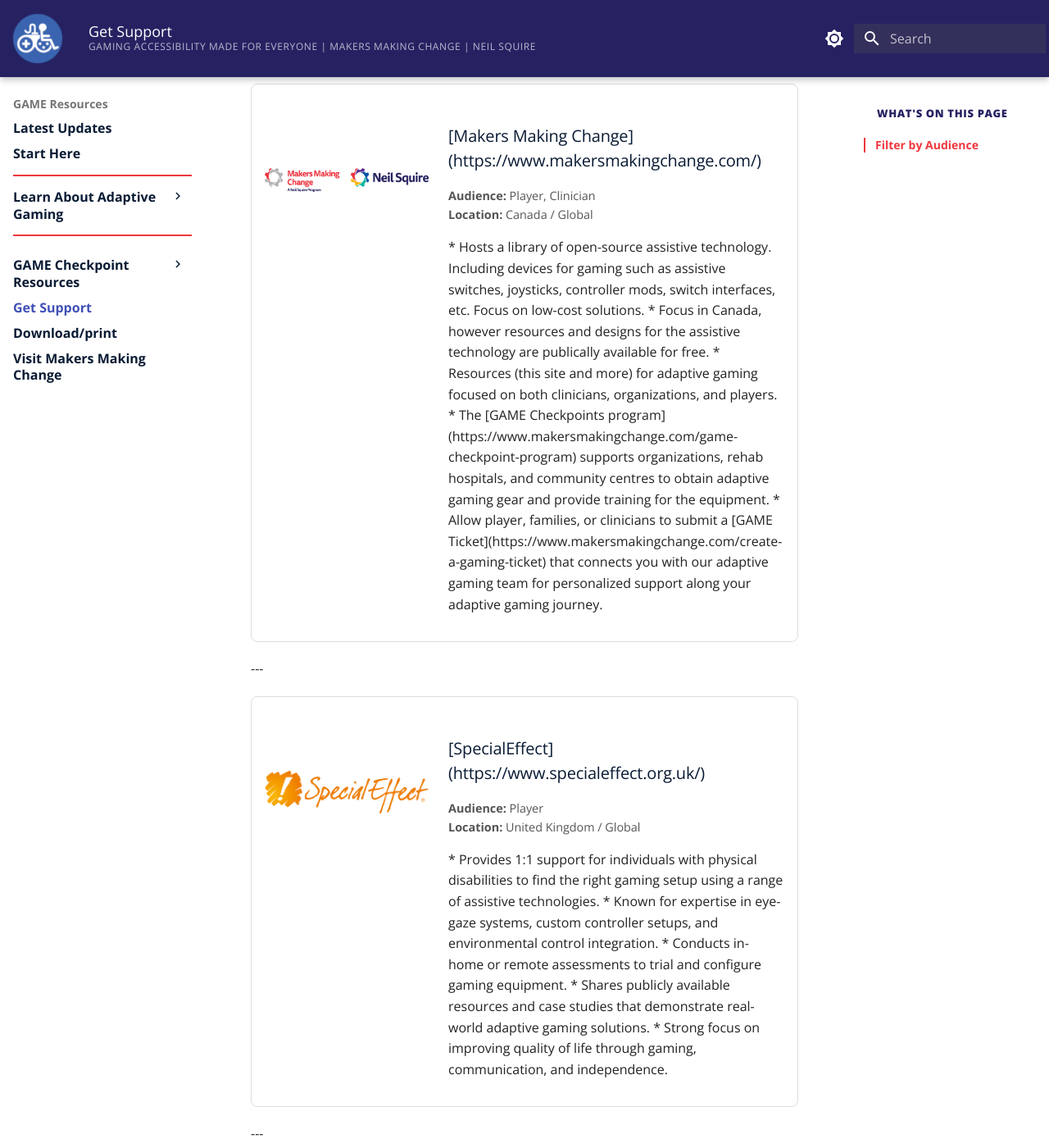
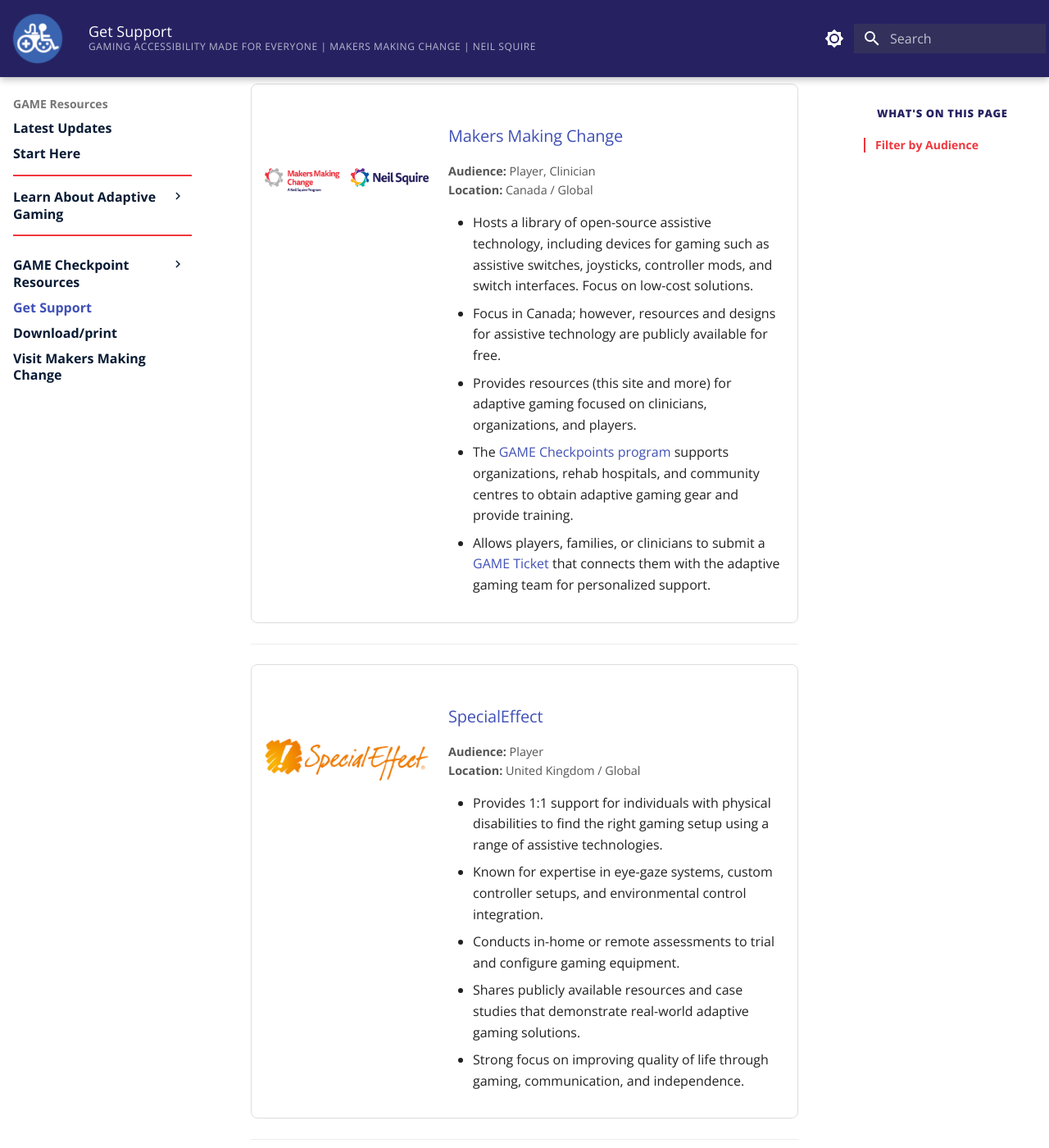
Before and after one commit to tjfentie/GAME-Resource-Test, an MkDocs documentation site: the page built from docs/support.md, in a window 1280 px wide and 1400 px high, scrolled down 454 px. Shown: the whole window at 82% size. Built offline with MkDocs 1.6.1 and Material for MkDocs 9.7.7, drawn with Linux system fonts in a browser that asks for light colours; some of the changed text lies outside the part shown.

Commit message:
Update support.md

```diff
--- a/docs/support.md
+++ b/docs/support.md
@@ -11,7 +11,6 @@ Are you looking for support as either a clinician or an individual looking to ge
 ## Filter by Audience
 
 <div class="filter-panel">
-
   <label class="filter-option">
     <input type="checkbox" value="player" onchange="applyFilters()">
     <span>Player/Individual</span>
@@ -21,145 +20,148 @@ Are you looking for support as either a clinician or an individual looking to ge
     <input type="checkbox" value="clinician" onchange="applyFilters()">
     <span>Clinician</span>
   </label>
-
 </div>
 
 ---
 
-<div class="support-container">
-
+<!-- Makers Making Change Section -->
 <div class="support-item player clinician">
   <img src="../images/MMC_NSS_Logo.png" alt="Makers Making Change">
 
   <div class="support-content">
-    <h3>[Makers Making Change](https://www.makersmakingchange.com/)</h3>
+    <h3><a href="https://www.makersmakingchange.com/">Makers Making Change</a></h3>
 
     <p class="meta">
       <strong>Audience:</strong> Player, Clinician<br>
       <strong>Location:</strong> Canada / Global
     </p>
 
-    <p>
-      * Hosts a library of open-source assistive technology. Including devices for gaming such as assistive switches, joysticks, controller mods, switch interfaces, etc. Focus on low-cost solutions.
-      * Focus in Canada, however resources and designs for the assistive technology are publically available for free.
-      * Resources (this site and more) for adaptive gaming focused on both clinicians, organizations, and players.
-      * The [GAME Checkpoints program](https://www.makersmakingchange.com/game-checkpoint-program) supports organizations, rehab hospitals, and community centres to obtain adaptive gaming gear and provide training for the equipment.
-      * Allow player, families, or clinicians to submit a [GAME Ticket](https://www.makersmakingchange.com/create-a-gaming-ticket) that connects you with our adaptive gaming team for personalized support along your adaptive gaming journey.
-    </p>
+    <ul>
+      <li>Hosts a library of open-source assistive technology, including devices for gaming such as assistive switches, joysticks, controller mods, and switch interfaces. Focus on low-cost solutions.</li>
+      <li>Focus in Canada; however, resources and designs for assistive technology are publicly available for free.</li>
+      <li>Provides resources (this site and more) for adaptive gaming focused on clinicians, organizations, and players.</li>
+      <li>The <a href="https://www.makersmakingchange.com/game-checkpoint-program">GAME Checkpoints program</a> supports organizations, rehab hospitals, and community centres to obtain adaptive gaming gear and provide training.</li>
+      <li>Allows players, families, or clinicians to submit a <a href="https://www.makersmakingchange.com/create-a-gaming-ticket">GAME Ticket</a> that connects them with the adaptive gaming team for personalized support.</li>
+    </ul>
   </div>
 </div>
 
 ---
 
+<!-- SpecialEffect Section -->
 <div class="support-item player">
   <img src="../images/specialeffect-logo.png" alt="SpecialEffect">
 
   <div class="support-content">
-    <h3>[SpecialEffect](https://www.specialeffect.org.uk/)</h3>
+    <h3><a href="https://www.specialeffect.org.uk/">SpecialEffect</a></h3>
 
     <p class="meta">
       <strong>Audience:</strong> Player<br>
       <strong>Location:</strong> United Kingdom / Global
     </p>
 
-    <p>
-      * Provides 1:1 support for individuals with physical disabilities to find the right gaming setup using a range of assistive technologies.
-      * Known for expertise in eye-gaze systems, custom controller setups, and environmental control integration.
-      * Conducts in-home or remote assessments to trial and configure gaming equipment.
-      * Shares publicly available resources and case studies that demonstrate real-world adaptive gaming solutions.
-      * Strong focus on improving quality of life through gaming, communication, and independence.
-    </p>
+    <ul>
+      <li>Provides 1:1 support for individuals with physical disabilities to find the right gaming setup using a range of assistive technologies.</li>
+      <li>Known for expertise in eye-gaze systems, custom controller setups, and environmental control integration.</li>
+      <li>Conducts in-home or remote assessments to trial and configure gaming equipment.</li>
+      <li>Shares publicly available resources and case studies that demonstrate real-world adaptive gaming solutions.</li>
+      <li>Strong focus on improving quality of life through gaming, communication, and independence.</li>
+    </ul>
   </div>
 </div>
 
 ---
 
+<!-- AbleGamers Section -->
 <div class="support-item player">
   <img src="../images/ablegamers-logo.png" alt="AbleGamers">
 
   <div class="support-content">
-    <h3>[AbleGamers](https://www.ablegamers.org/)</h3>
+    <h3><a href="https://www.ablegamers.org/">AbleGamers</a></h3>
 
     <p class="meta">
       <strong>Audience:</strong> Player<br>
       <strong>Location:</strong> United States / Global
     </p>
 
-    <p>
-      * Provides direct support to gamers with disabilities through the AbleGamers Peer Counseling program.
-      * Offers guidance on equipment selection, setup, and game accessibility options.
-      * Operates a grant program that can help cover the cost of adaptive gaming equipment.
-      * Develops resources and training for both players and industry on accessible game design.
-      * Focus on reducing isolation and improving mental health through gaming and community.
-    </p>
+    <ul>
+      <li>Provides direct support to gamers with disabilities through the AbleGamers Peer Counseling program.</li>
+      <li>Offers guidance on equipment selection, setup, and game accessibility options.</li>
+      <li>Operates a grant program that can help cover the cost of adaptive gaming equipment.</li>
+      <li>Develops resources and training for both players and industry on accessible game design.</li>
+      <li>Focus on reducing isolation and improving mental health through gaming and community.</li>
+    </ul>
   </div>
 </div>
 
 ---
 
+<!-- Respawn Foundation Section -->
 <div class="support-item player clinician">
   <img src="../images/respawnlogo.png" alt="Respawn Foundation">
 
   <div class="support-content">
-    <h3>[Respawn Foundation](https://www.respawnfoundation.org/)</h3>
+    <h3><a href="https://www.respawnfoundation.org/">Respawn Foundation</a></h3>
 
     <p class="meta">
       <strong>Audience:</strong> Player, Clinician<br>
       <strong>Location:</strong> United States
     </p>
 
-    <p>
-      * Works with rehabilitation hospitals and clinicians to integrate adaptive gaming into therapy and recreation programs.
-      * Provides training, guidance, and program development support for clinical teams.
-      * Focus on using gaming as a tool for rehabilitation, engagement, and patient motivation.
-      * Supports research and evidence-building around adaptive gaming in clinical settings.
-      * Collaborates with organizations to implement structured adaptive gaming programs.
-    </p>
+    <ul>
+      <li>Works with rehabilitation hospitals and clinicians to integrate adaptive gaming into therapy and recreation programs.</li>
+      <li>Provides training, guidance, and program development support for clinical teams.</li>
+      <li>Focus on using gaming as a tool for rehabilitation, engagement, and patient motivation.</li>
+      <li>Supports research and evidence-building around adaptive gaming in clinical settings.</li>
+      <li>Collaborates with organizations to implement structured adaptive gaming programs.</li>
+    </ul>
   </div>
 </div>
 
 ---
 
+<!-- FlyLilo Section -->
 <div class="support-item player">
   <img src="../images/flylilo-logo.png" alt="FlyLilo logo">
 
   <div class="support-content">
-    <h3>[FlyLilo](https://flylilo.com/)</h3>
+    <h3><a href="https://www.flylillo.com/en/">FlyLilo</a></h3>
 
     <p class="meta">
       <strong>Audience:</strong> Player<br>
-      <strong>Location:</strong> United States / Online
+      <strong>Location:</strong> Global
     </p>
 
-    <p>
-      * Provides a community-focused platform for gamers with disabilities to connect, share setups, and learn from each other.
-      * Offers content, guides, and examples of adaptive gaming configurations.
-      * Focus on peer-driven knowledge sharing rather than formal clinical support.
-      * Helps players discover new equipment, games, and strategies through community experiences.
-      * Useful for exploring real-world setups and gaining ideas before trialing equipment.
-    </p>
+    <ul>
+      <li>Provides a community-focused platform for gamers with disabilities to connect, share setups, and learn from each other.</li>
+      <li>Offers content, guides, and examples of adaptive gaming configurations.</li>
+      <li>Focus on peer-driven knowledge sharing rather than formal clinical support.</li>
+      <li>Helps players discover new equipment, games, and strategies through community experiences.</li>
+      <li>Useful for exploring real-world setups and gaining ideas before trialing equipment.</li>
+    </ul>
   </div>
 </div>
 
 ---
 
+<!-- AT Act Program Section -->
 <div class="support-item player clinician">
   <img src="../images/ada-act-logo.png" alt="AT Act Program logo">
 
   <div class="support-content">
-    <h3>[USA-Based AT Act Programs](https://at3center.net/state-at-programs/)</h3>
+    <h3><a href="https://at3center.net/state-at-programs/">USA-Based AT Act Programs</a></h3>
 
     <p class="meta">
       <strong>Audience:</strong> Player, Clinician<br>
       <strong>Location:</strong> United States (State-Based)
     </p>
 
-    <p>
-      * Federally funded programs available in every U.S. state to support access to assistive technology.
-      * Often provide device loan programs, allowing users to trial equipment before purchasing.
-      * May offer funding support, reutilization programs, and equipment demonstrations.
-      * Can be a strong pathway for obtaining adaptive gaming equipment through existing AT infrastructure.
-      * Services vary by state, so local program offerings should be reviewed individually.
-    </p>
+    <ul>
+      <li>Federally funded programs available in every U.S. state to support access to assistive technology.</li>
+      <li>Often provide device loan programs, allowing users to trial equipment before purchasing.</li>
+      <li>May offer funding support, reutilization programs, and equipment demonstrations.</li>
+      <li>Can be a strong pathway for obtaining adaptive gaming equipment through existing AT infrastructure.</li>
+      <li>Services vary by state, so local program offerings should be reviewed individually.</li>
+    </ul>
   </div>
 </div>
```
